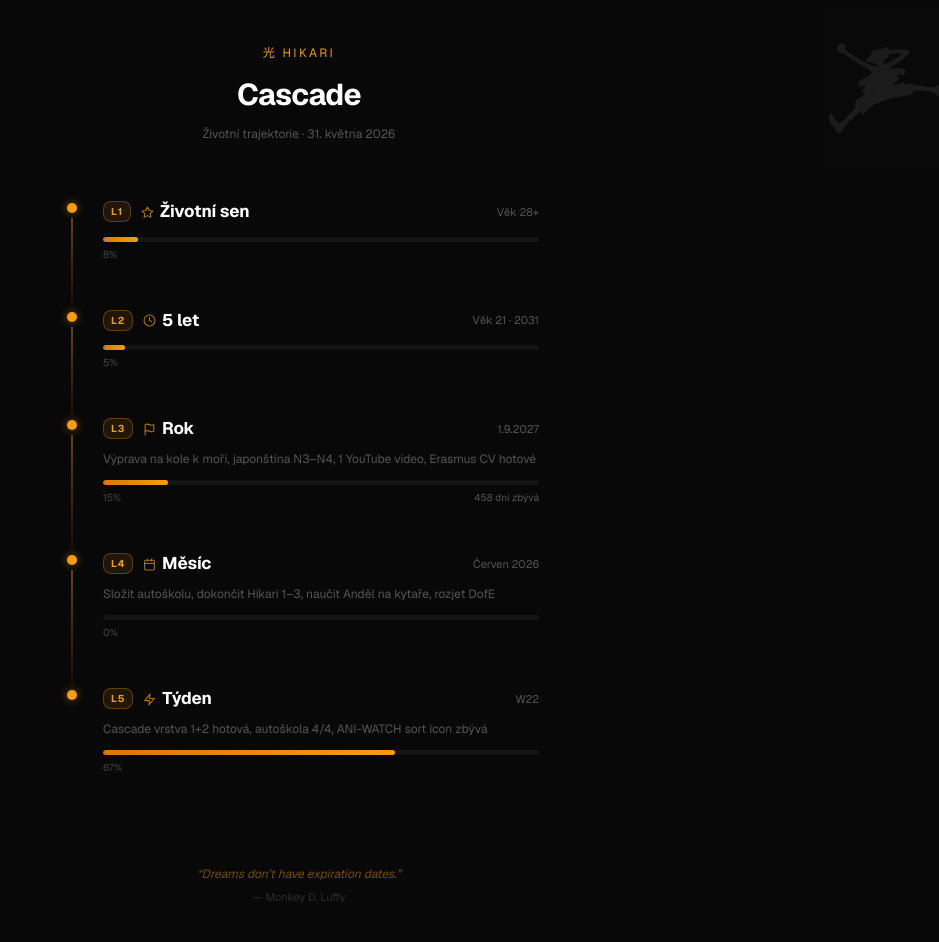
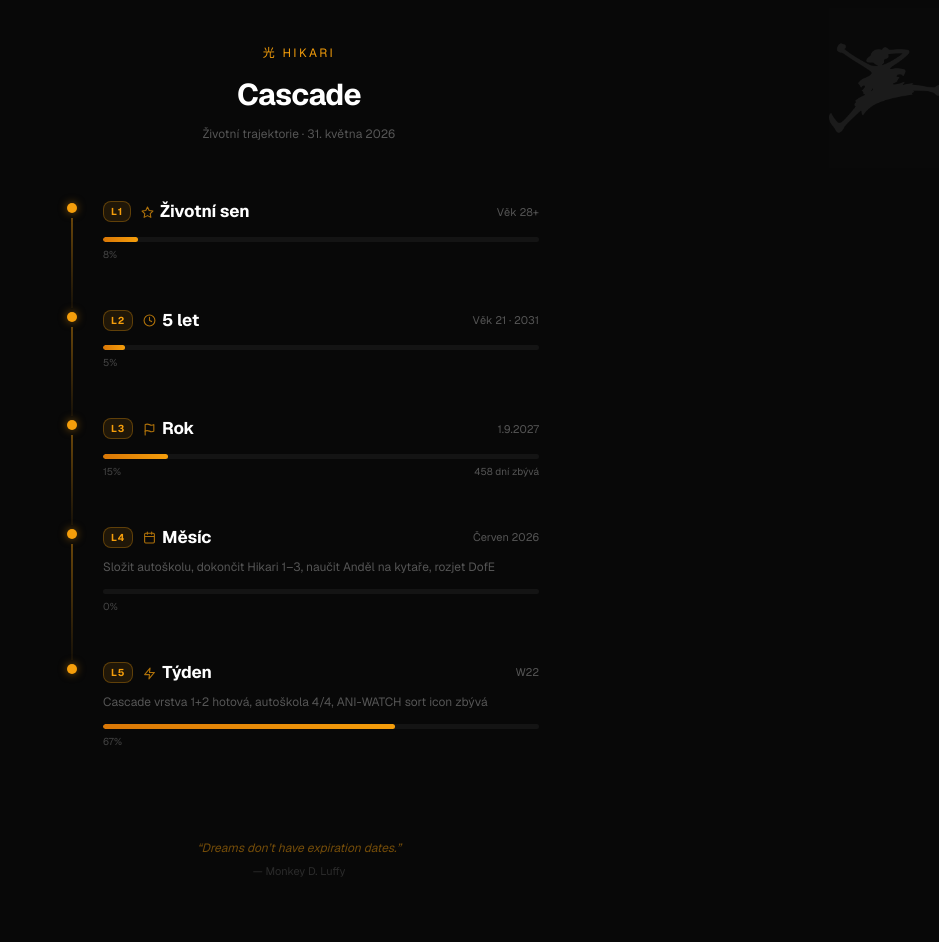
Before and after one commit to matuk42/hikari-dashboard, a Next.js app: page /cascade in a window 1280 px wide. Shown: the top 942 px of the page, without its empty margins (341-1280 px from the left). Built offline with nearby package versions, Linux system fonts and the light colour scheme.

Commit message:
auto: save changes

```diff
--- a/app/cascade/page.tsx
+++ b/app/cascade/page.tsx
@@ -51,7 +51,6 @@ const LAYERS: LayerData[] = [
     n: 3,
     title: 'Rok',
     timeframe: '1.9.2027',
-    description: 'Výprava na kole k moři, japonština N3–N4, 1 YouTube video, Erasmus CV hotové',
     icon: 'flag',
     progress: 15,
     countdown: 458,
```
